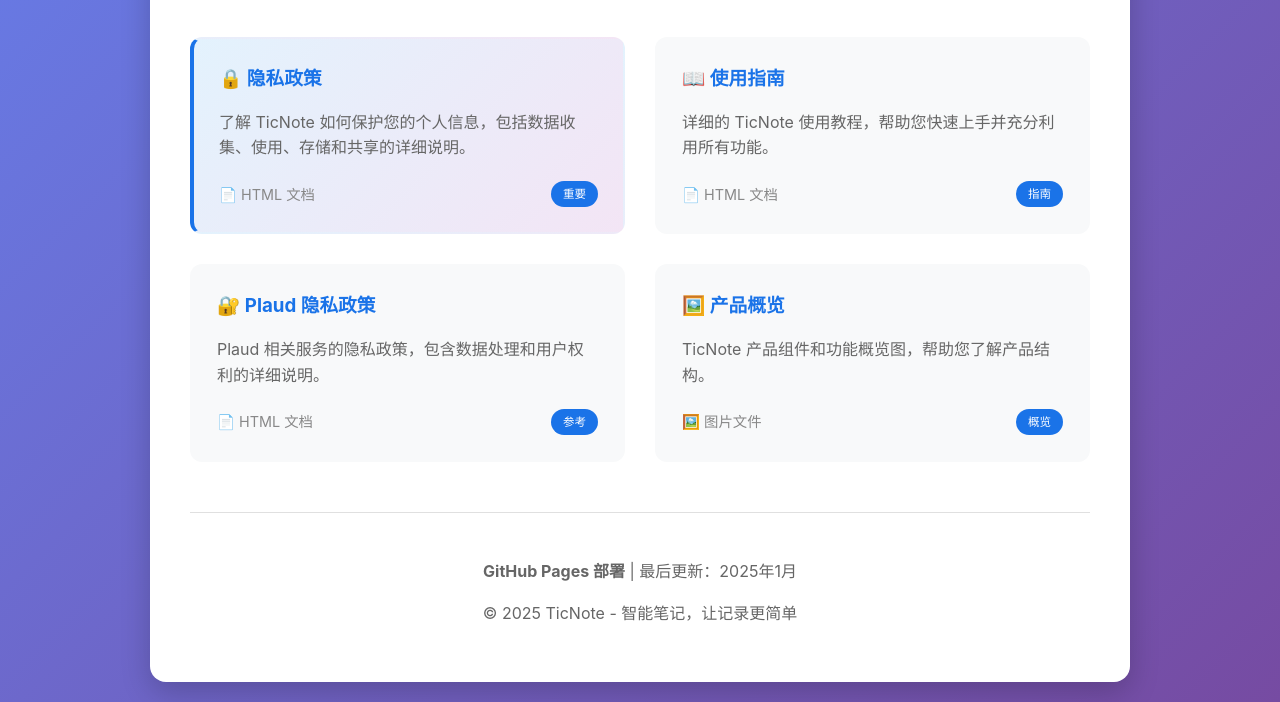
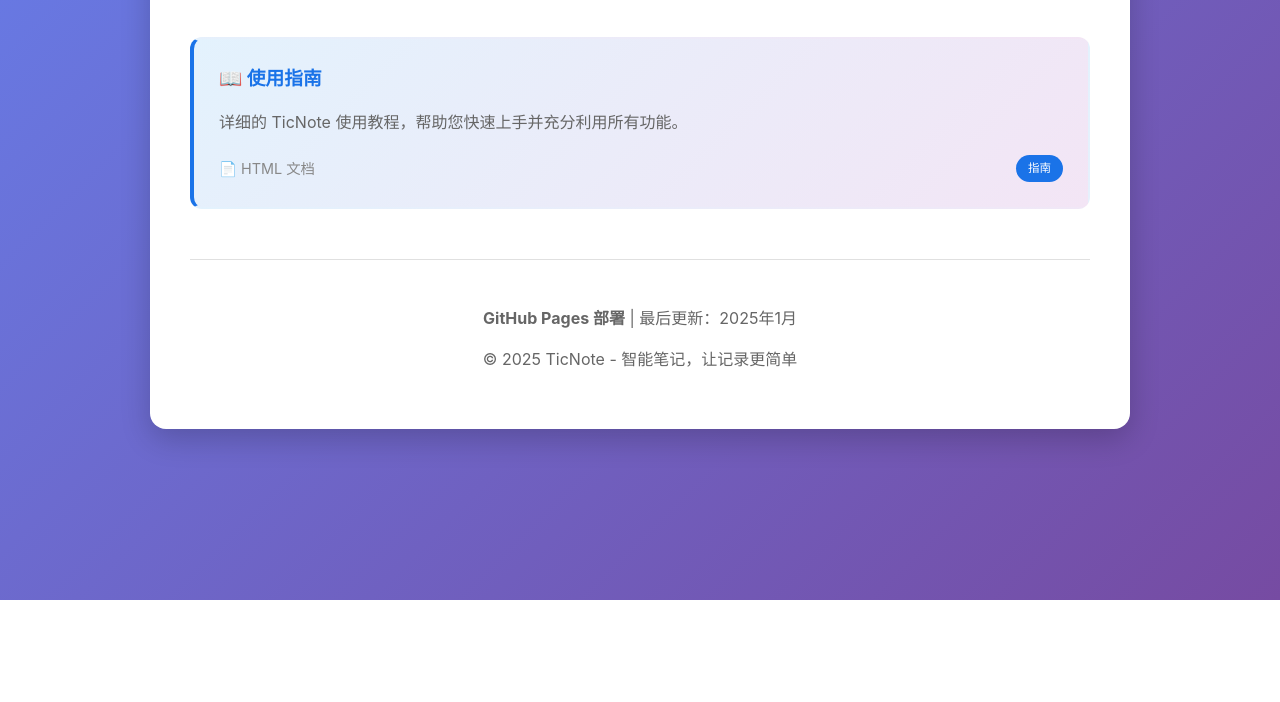
Before and after one commit to qinzhengdong/ticnote-guide, a plain HTML site: page index.html in a window 1280 px wide. Shown: the part 240-942 px from the top of the page. After the commit the page ends 840 px from the top, so only its background shows below. Drawn offline with Linux system fonts and the light colour scheme.

Commit message:
删除隐私政策和产品概览，只保留使用指南

```diff
--- a/index.html
+++ b/index.html
@@ -101,16 +101,7 @@
         </div>
 
         <div class="doc-grid">
-            <a href="ticnote-privacy-policy.html" class="doc-card featured">
-                <h3>🔒 隐私政策</h3>
-                <p>了解 TicNote 如何保护您的个人信息，包括数据收集、使用、存储和共享的详细说明。</p>
-                <div class="doc-meta">
-                    <span>📄 HTML 文档</span>
-                    <span class="badge">重要</span>
-                </div>
-            </a>
-
-            <a href="ticnote-guide.html" class="doc-card">
+            <a href="ticnote-guide.html" class="doc-card featured">
                 <h3>📖 使用指南</h3>
                 <p>详细的 TicNote 使用教程，帮助您快速上手并充分利用所有功能。</p>
                 <div class="doc-meta">
@@ -118,24 +109,6 @@
                     <span class="badge">指南</span>
                 </div>
             </a>
-
-            <a href="plaud-privacy-policy.html" class="doc-card">
-                <h3>🔐 Plaud 隐私政策</h3>
-                <p>Plaud 相关服务的隐私政策，包含数据处理和用户权利的详细说明。</p>
-                <div class="doc-meta">
-                    <span>📄 HTML 文档</span>
-                    <span class="badge">参考</span>
-                </div>
-            </a>
-
-            <div class="doc-card">
-                <h3>🖼️ 产品概览</h3>
-                <p>TicNote 产品组件和功能概览图，帮助您了解产品结构。</p>
-                <div class="doc-meta">
-                    <span>🖼️ 图片文件</span>
-                    <span class="badge">概览</span>
-                </div>
-            </div>
         </div>
 
         <div class="footer">
```
Also changed, not shown: 1 other file.
